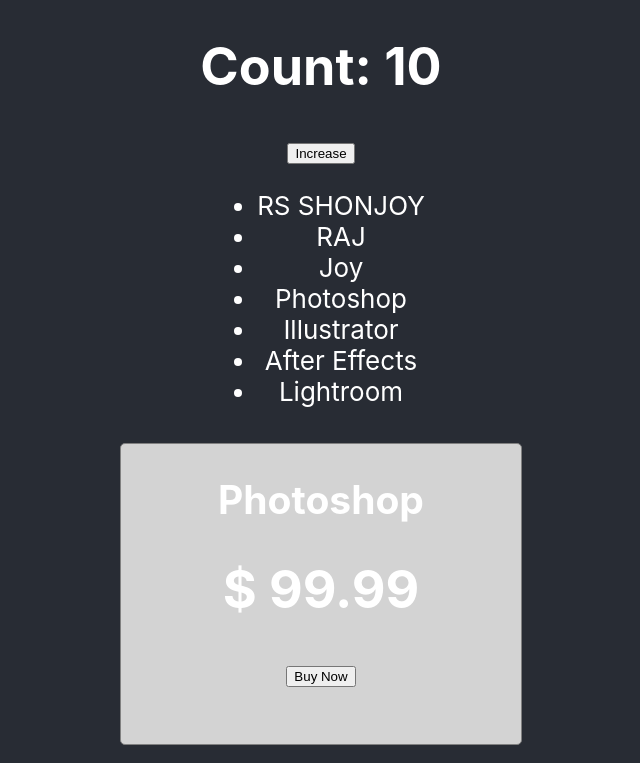
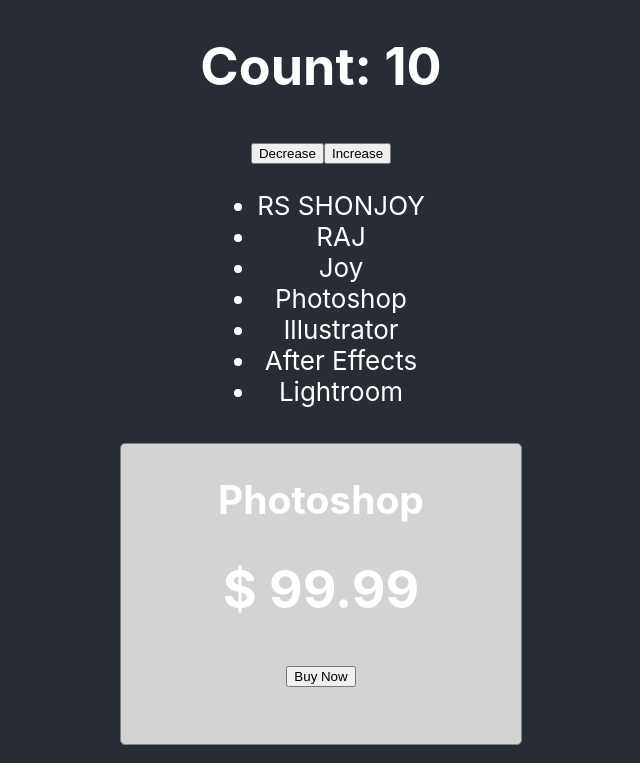
Before and after one commit to rsshonjoy/React, a React (Create React App) app: page / in a window 1280 px wide. Shown: the top 763 px of the page, without its empty margins (319-959 px from the left). Built offline with nearby package versions, Linux system fonts and the light colour scheme.

Commit message:
Component state hook and set state method

```diff
--- a/src/App.js
+++ b/src/App.js
@@ -51,6 +51,7 @@ function Counter() {
   return(
     <div>
       <h1>Count: {count}</h1>
+      <button onClick={() => setCount(count - 1)}>Decrease</button>
       <button onClick={handleIncrease}>Increase</button>
     </div>
   )
```
